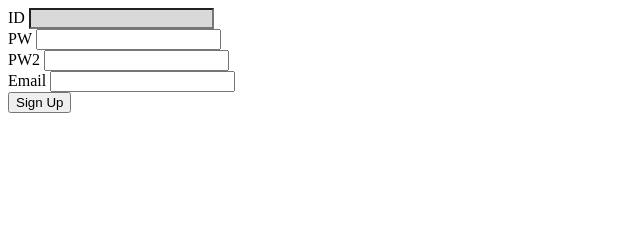
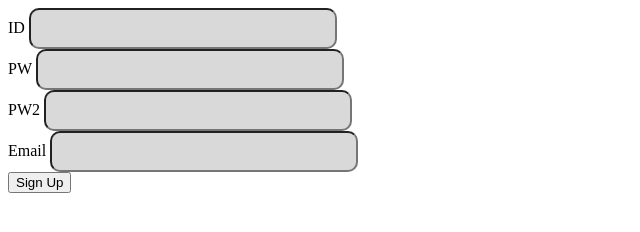
Before and after one commit to kimwoojin123/Join-Serving, a website: page index.html in a window 1280 px wide. Shown: the whole page, without its empty margins (0-640 px from the left). Drawn offline with Linux system fonts and the light colour scheme.

Commit message:
메인페이지 css작업중

```diff
--- a/style/main.css
+++ b/style/main.css
@@ -1,3 +1,24 @@
 #id {
+  width: 300px;
+  height: 35px;
+  border-radius: 10px;
   background-color: #D9D9D9;
 }
+#password {
+  width: 300px;
+  height: 35px;
+  border-radius: 10px;
+  background-color: #D9D9D9;
+}
+#password2 {
+  width: 300px;
+  height: 35px;
+  border-radius: 10px;
+  background-color: #D9D9D9;
+}
+#email {
+  width: 300px;
+  height: 35px;
+  border-radius: 10px;
+  background-color: #D9D9D9;
+}
```
